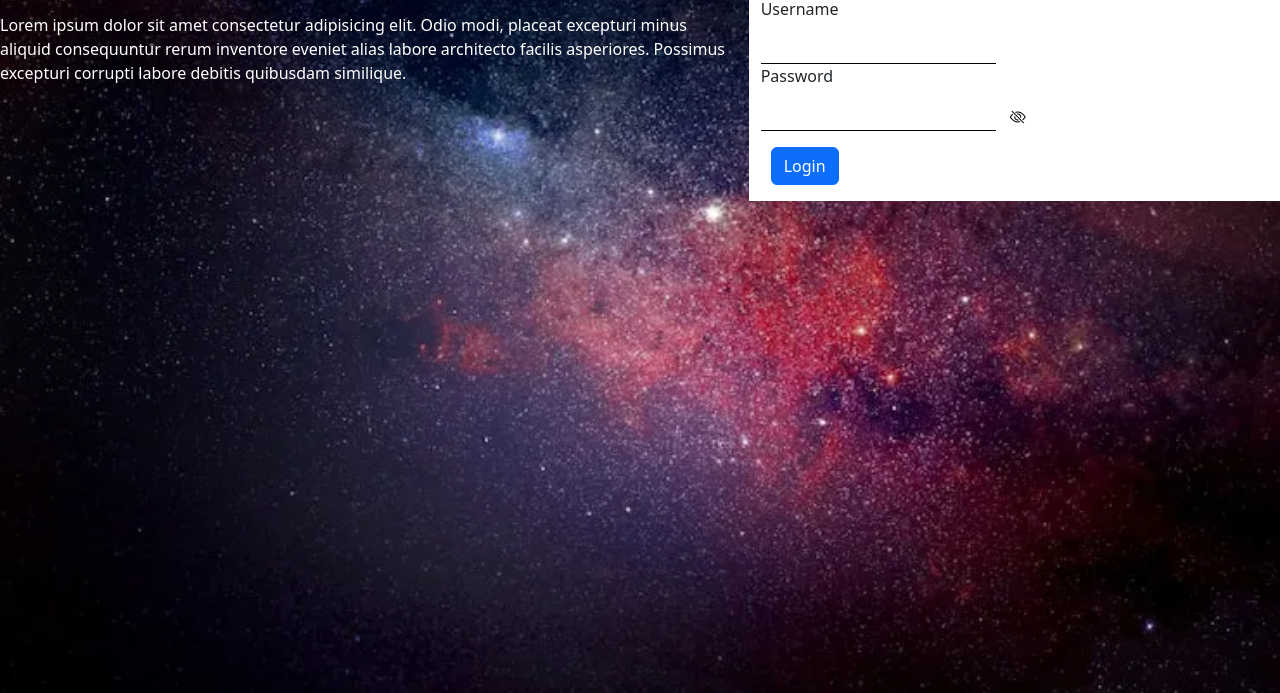
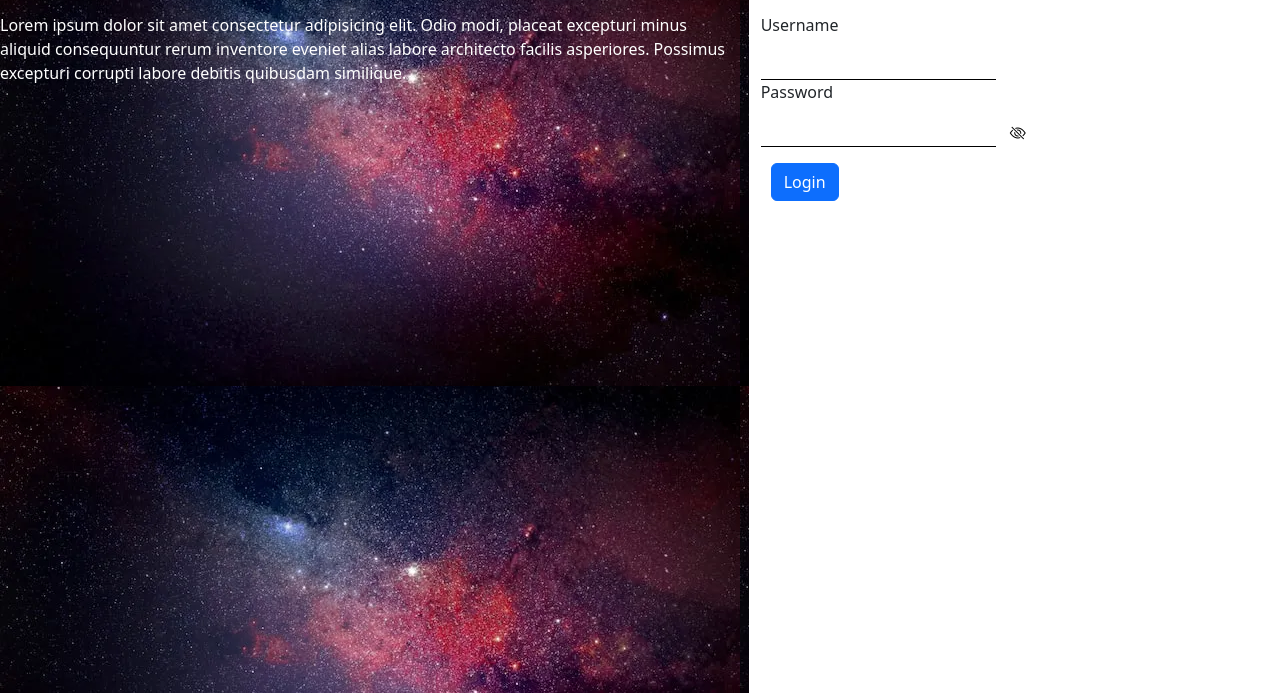
Before and after one commit to YhordiUr/Login, a plain HTML site: page index.html in a window 1280 px wide. Shown: the part 107-800 px from the top of the page. Drawn offline with nearby package versions, Linux system fonts and the light colour scheme.

Commit message:
Add files via upload

```diff
--- a/css/styles.css
+++ b/css/styles.css
@@ -1,15 +1,15 @@
 .bg-wallpaper{
     background-image: url(../img/bg-galaxy_.webp);
 
-   background-size: cover;
-background-repeat: no-repeat;
     }
 
 .testo {
     padding: 15px;
+
 }
 
 .successo {
+
     background-color: green;
     color: white;
         display: inline-block;
--- a/index.html
+++ b/index.html
@@ -14,7 +14,7 @@
 <body class="bg-wallpaper">
 
 
-    <div class="row">
+    <div class="row vh-100">
 
 
         <div class="text-white col col-sm-6 col-md-7 mt-4 d-none d-sm-block">
@@ -24,13 +24,17 @@
                 consequuntur rerum inventore eveniet alias labore architecto facilis asperiores. Possimus excepturi
                 corrupti labore debitis quibusdam similique.</p>
         </div>
-        <div class=" col-12 col-sm-6 col-md-5 bg-white ">
+        <div class=" col-12 col-sm-6 col-md-5 bg-white col ">
             <h1 class="mt-4 ">Login</h1>
             <a>Dont Have An Account ?</a><a href="">Create Your Account ,</a><a>Takes A Few Minutes</a>
+            <p></p>
+
 
             <div id="messaggio" class="d-none mt-3 messaggio">
                 <p id="testo"></p>
             </div>
+
+
 
             <p>Username</p>
             <input type="" id="username">
@@ -60,7 +64,6 @@
 
 
 
-
     <script src="./js/script.js"></script>
 </body>
 
```
Also changed, not shown: js/script.js (+6 -2 lines).
